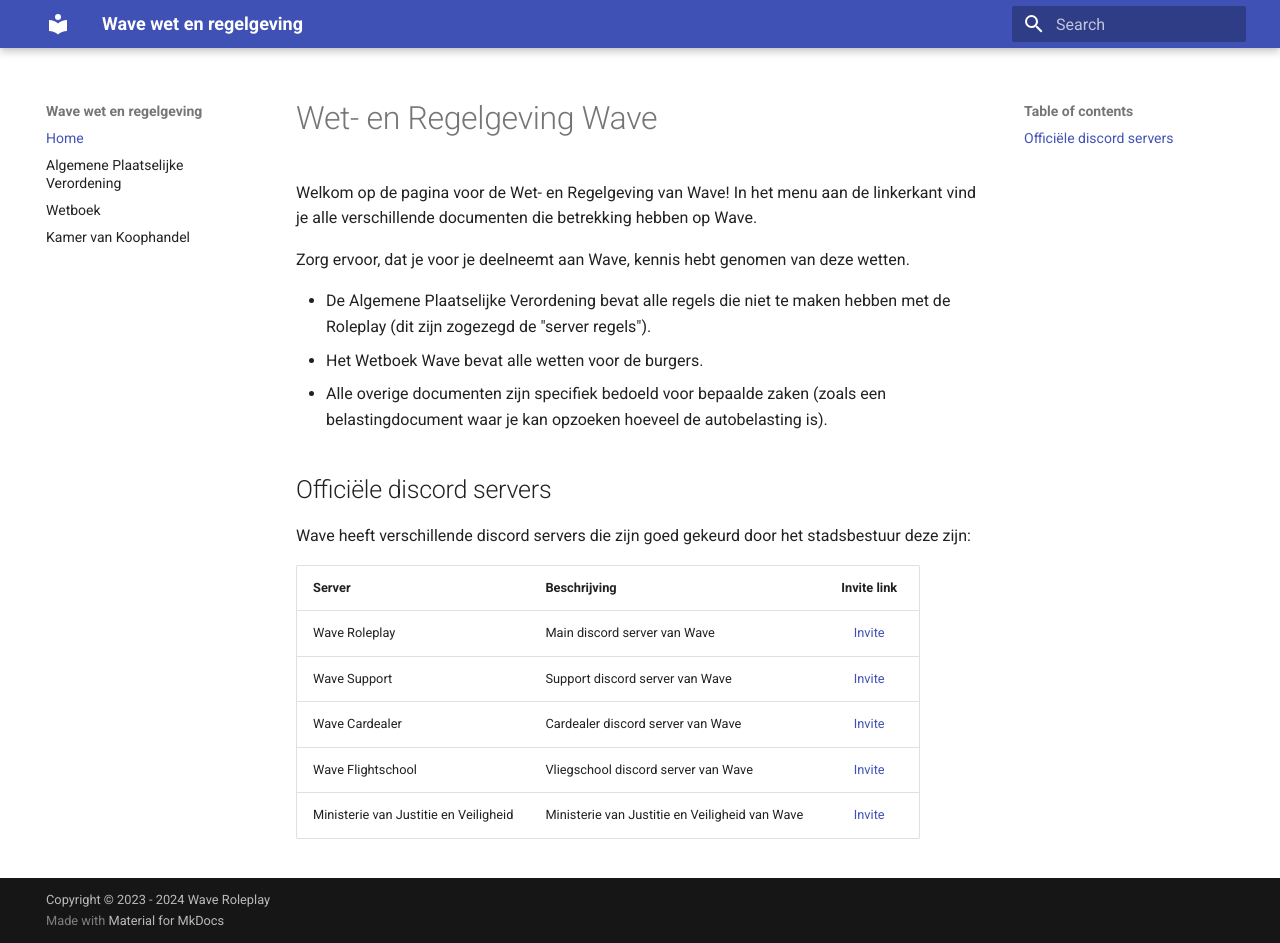
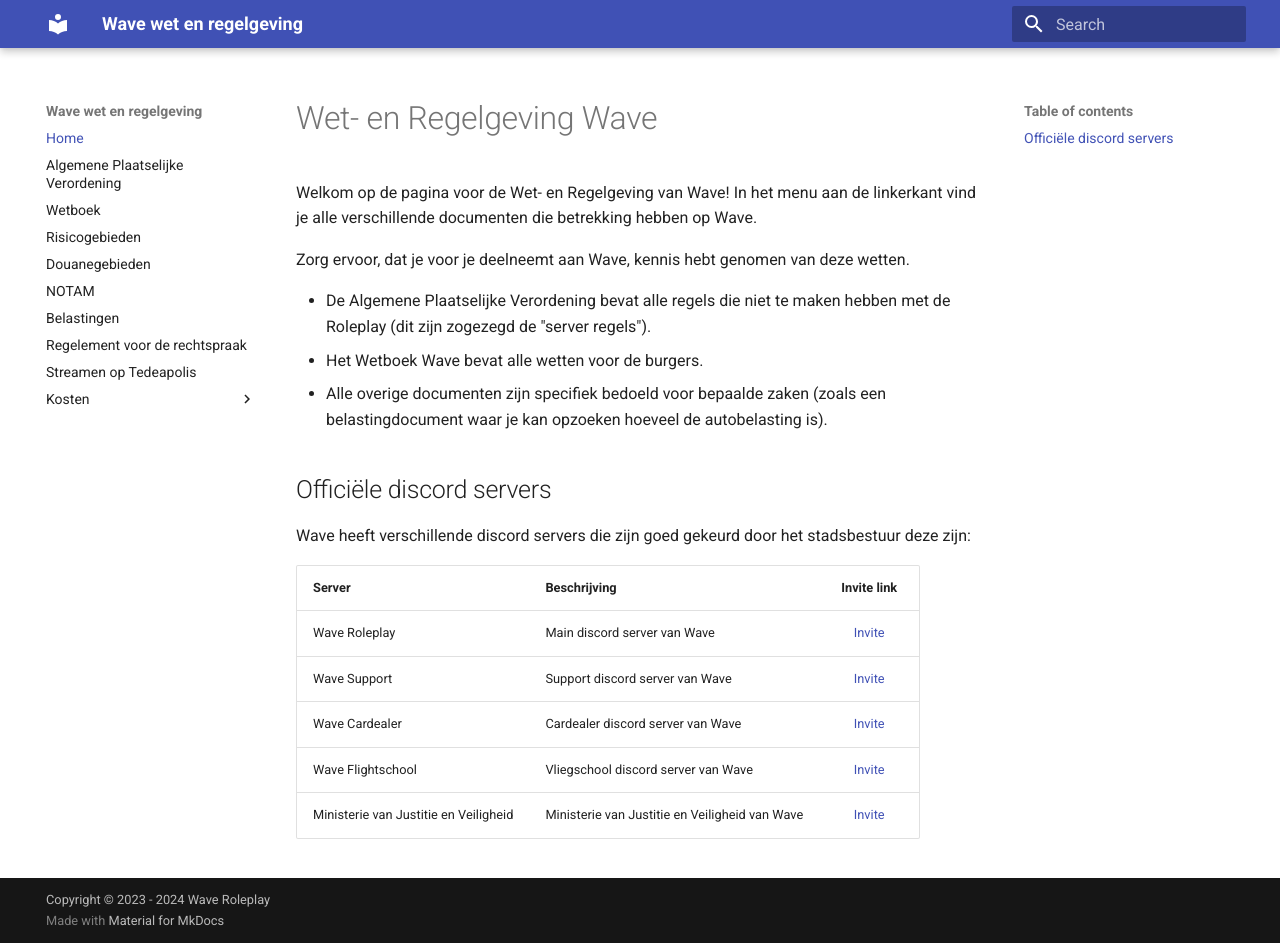
Before and after one commit to silentsources/wtsapv, an MkDocs documentation site: the page built from docs/index.md, in a window 1280 px wide and 943 px high. Built offline with MkDocs 1.6.1 and Material for MkDocs 9.7.7, drawn with Linux system fonts in a browser that asks for light colours.

Commit message:
Update mkdocs.yml

```diff
--- a/mkdocs.yml
+++ b/mkdocs.yml
@@ -11,4 +11,15 @@
   - Home: index.md
   - Algemene Plaatselijke Verordening: apv.md
   - Wetboek: wetboek.md
-  - Kamer van Koophandel: kvk.md
+  - Risicogebieden: risico-gebieden.md
+  - Douanegebieden: douanegebieden.md
+  - NOTAM: notam.md
+  - Belastingen: belastingen.md
+  - Regelement voor de rechtspraak: rechtspraak.md
+  - Streamen op Tedeapolis: streamen.md
+  - Kosten:
+    - Advocatuur: kosten/advocatuur.md
+    - Ambulance: kosten/ambulance.md
+    - ANWB: kosten/anwb.md
+    - Politie: kosten/politie.md
+    - Vliegschool: kosten/vliegschool.md
```
